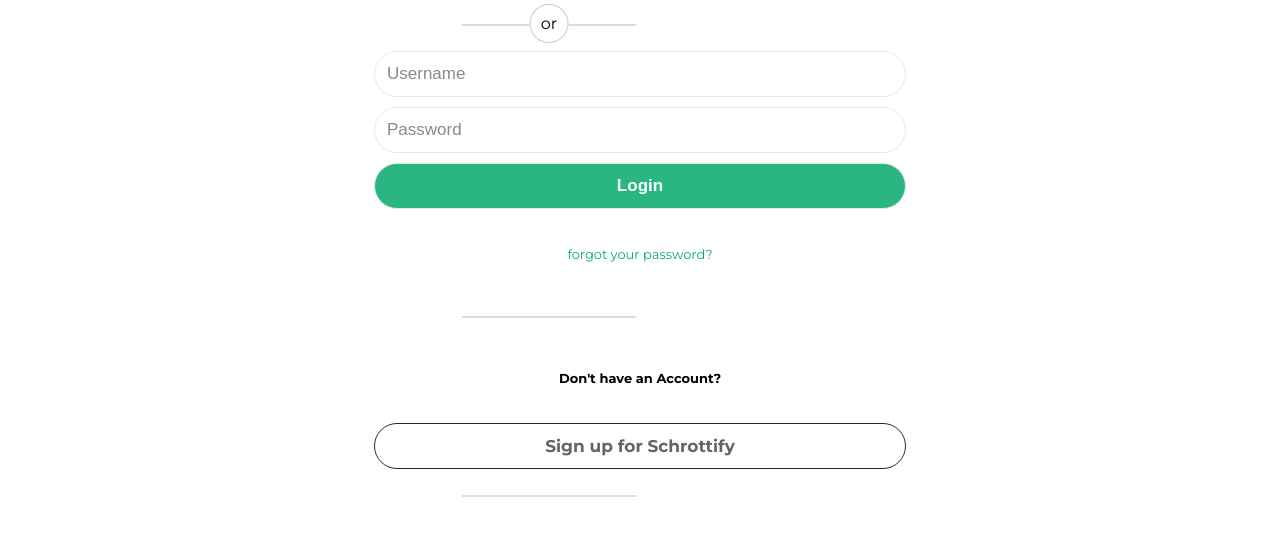
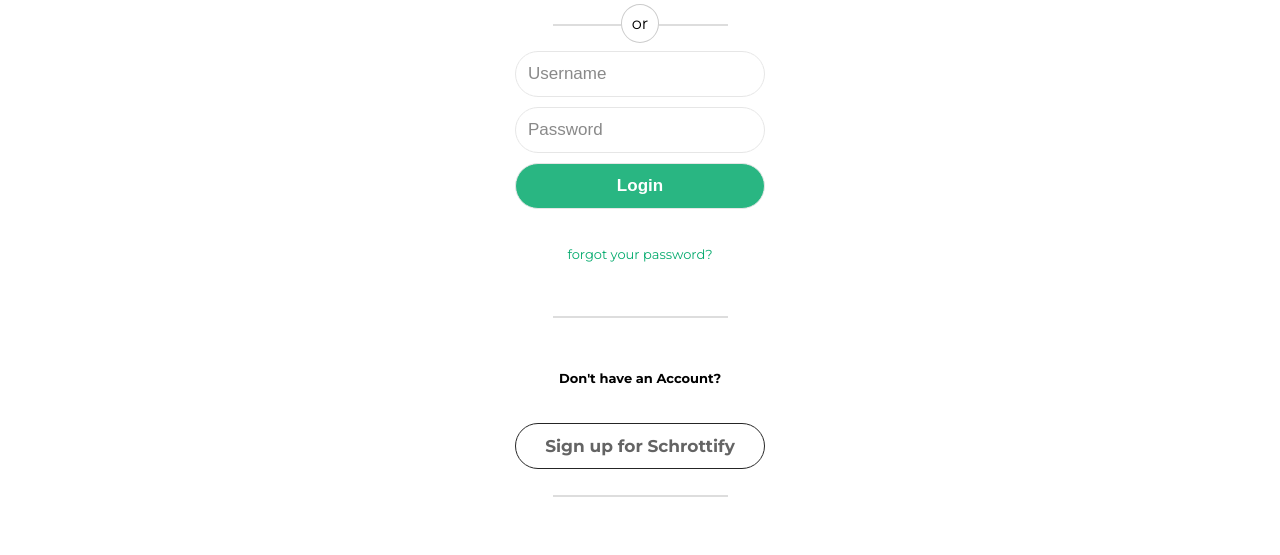
Before and after one commit to MarvinHampe/thomasschmutzifyclone, a website: page login.html in a window 1280 px wide. Shown: the part 291-846 px from the top of the page. Drawn offline with Linux system fonts and the light colour scheme.

Commit message:
angepasst

```diff
--- a/src/css/login.css
+++ b/src/css/login.css
@@ -76,7 +76,7 @@
 
 /* ----- */
 .col {
-  width: 50%;
+  width: 350px;
   margin: auto;
   padding: 0 50px;
   margin-top: 6px;
@@ -85,14 +85,13 @@
 /* horizontal line */
 
 .hl {
-  transform: translate(50%);
+  /* transform: translate(50%); */
   padding-top: 0.7rem;
-  justify-content: center;
   width: 175px;
   text-align: center;
   border-bottom: 2px solid #ddd;
   line-height: 0.1em;
-  margin: 10px 0 20px;
+  margin: 10px auto 20px;
 
   /* position: absolute;
   left: 50%;
```
